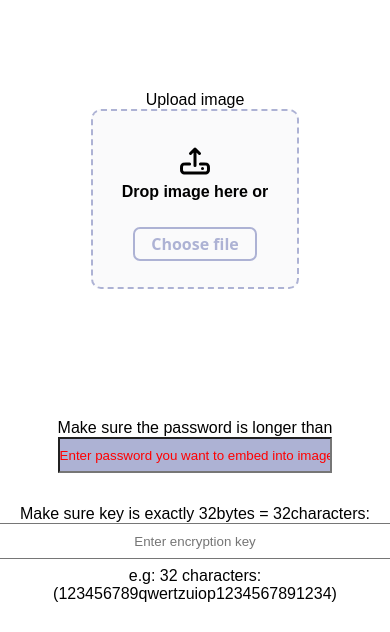
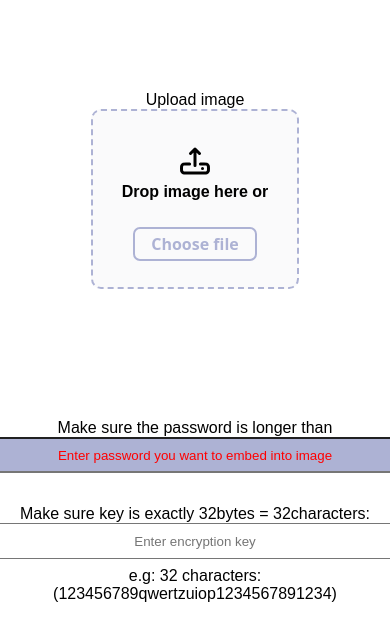
Before and after one commit to Cameloon/steganography, a website: page index.html in a window 390 px wide. Shown: the part 171-803 px from the top of the page. Drawn offline with Linux system fonts and the light colour scheme.

Commit message:
media queries test

```diff
--- a/index.html
+++ b/index.html
@@ -5,6 +5,7 @@
     <meta name="viewport" content="width=device-width, initial-scale=1.0">
     <title>Steganography with AES Encryption</title>
     <link rel="stylesheet" href="styles.css"></link>
+    <link rel="stylesheet" href="mediaqueries.css">
 </head>
 <body>
     <header>
--- /dev/null
+++ b/mediaqueries.css
@@ -0,0 +1,5 @@
+@media screen and (max-width: 800px) {
+    .input-container {
+        flex-direction: column;
+    }
+}
```
